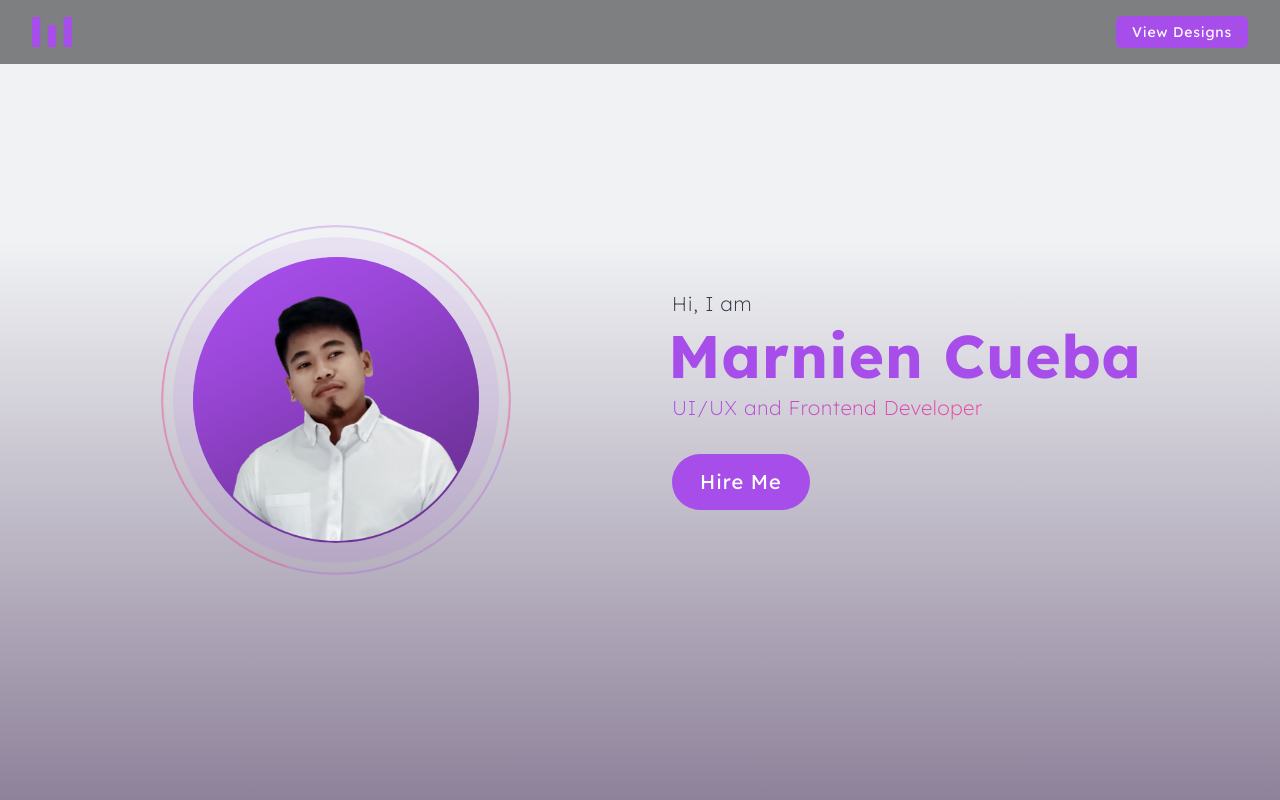
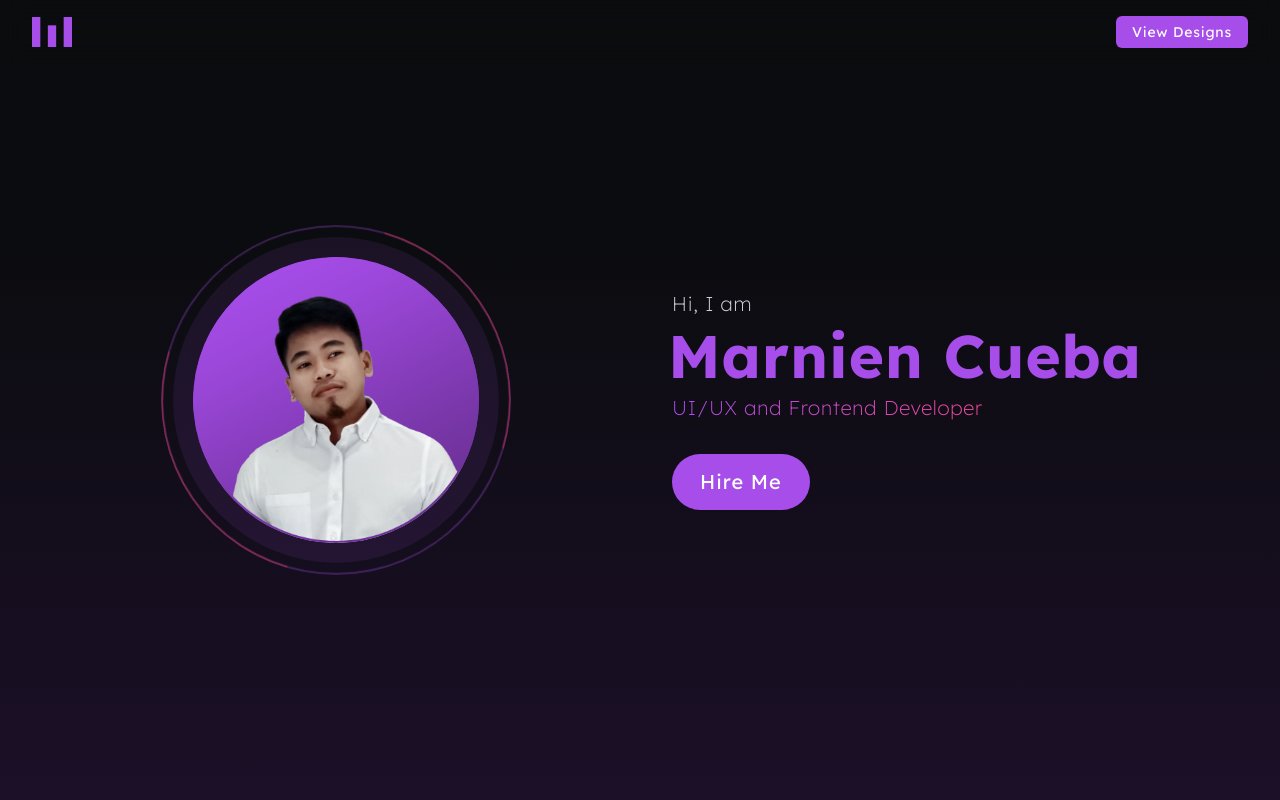
Before and after one commit to codemarns/folio, a Next.js app: page / in a window 1280 px wide. Shown: the top 800 px of the page. Built offline with nearby package versions, Linux system fonts and the light colour scheme.

Commit message:
comment theme

```diff
--- a/src/app/globals.css
+++ b/src/app/globals.css
@@ -11,13 +11,14 @@ html {
 }
 
 :root {
-  @apply text-default-700 bg-default-50;
+  @apply text-default-100 bg-default-950;
+  /* @apply text-default-700 bg-default-50; */
 }
-@media (prefers-color-scheme: dark) {
+/* @media (prefers-color-scheme: dark) {
   :root {
     @apply text-default-100 bg-default-950;
   }
-}
+} */
 
 @media screen and (max-height: 734px) {
   #hero {
```
